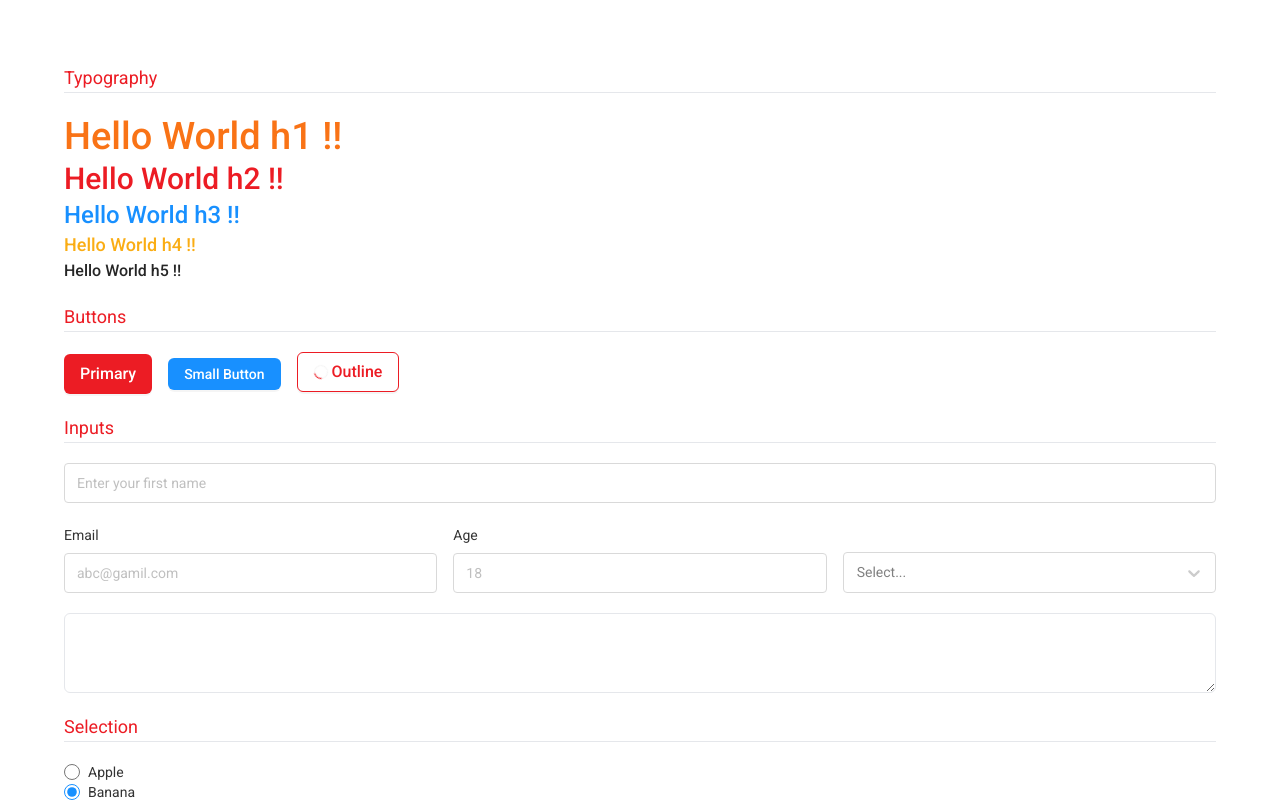
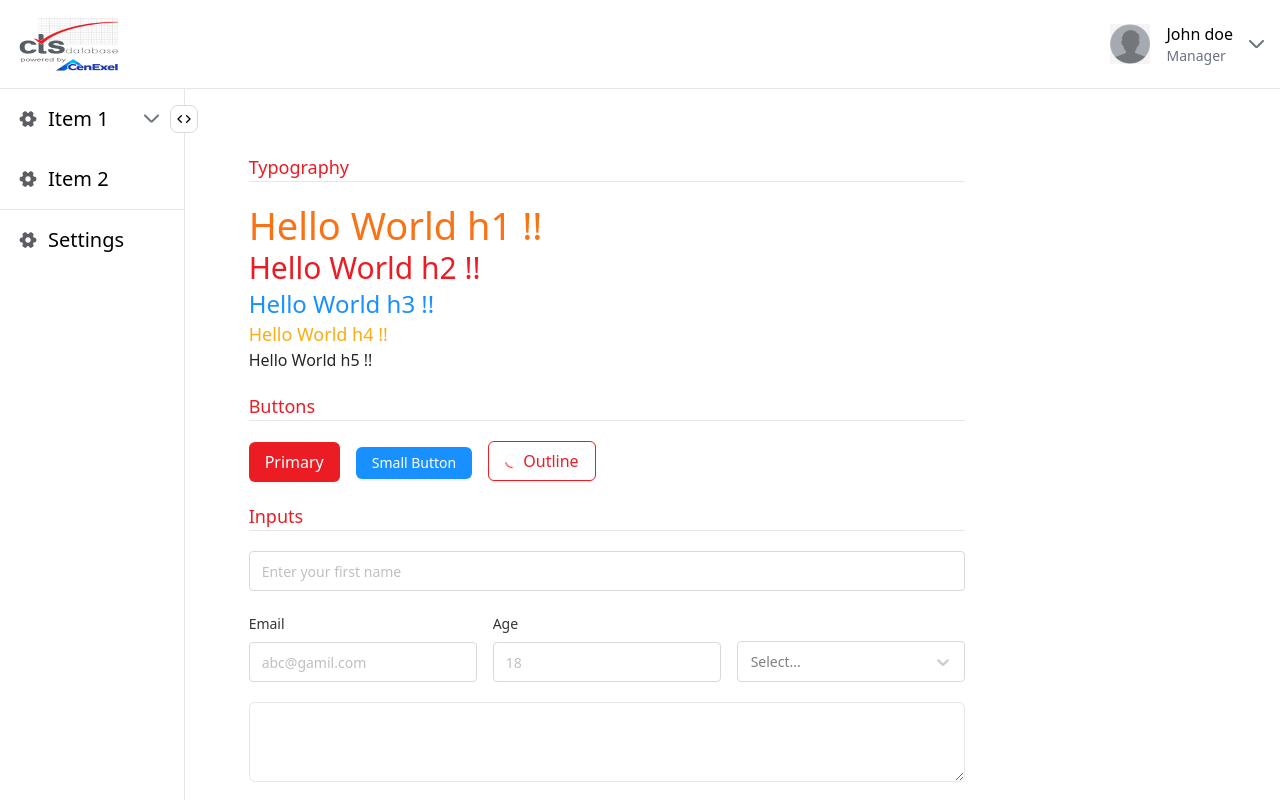
Before and after one commit to Dhruba59/cts, a Next.js app: page / in a window 1280 px wide. Shown: the top 800 px of the page. Built offline with nearby package versions, Linux system fonts and the light colour scheme.

Commit message:
CTS-196 header sidebar ui completed

```diff
--- a/src/app/layout.tsx
+++ b/src/app/layout.tsx
@@ -1,17 +1,38 @@
+import Header from "@/components/header";
 import "./globals.css";
 import type { Metadata } from "next";
 import { Roboto } from "next/font/google";
+import { SettingsIcon } from "@/assets/icons";
+import Sidebar from "@/components/sidebar";
+import { SidebarContextProvider } from "@/context/sidebar-context";
 
-const roboto = Roboto({
-  subsets: ["latin"],
-  weight: ["400", "500", "700"],
-  style: "normal",
-});
+
 
 export const metadata: Metadata = {
   title: "CTS Database",
   description: "Generated by create next app",
 };
+
+const items: any = [
+  {
+    icon: <SettingsIcon className="h-full"/>,
+    text: 'Item 1',
+    subitems: [
+      {
+        icon: <SettingsIcon />,
+        text: 'Subitem 1',
+      },
+      {
+        icon: <SettingsIcon />,
+        text: 'Subitem 2',
+      },
+    ],
+  },
+  {
+    icon: <SettingsIcon />,
+    text: 'Item 2',
+  },
+];
 
 export default function RootLayout({
   children,
@@ -20,7 +41,15 @@ export default function RootLayout({
 }) {
   return (
     <html lang="en">
-      <body className={roboto.className}>{children}</body>
+      <body>
+        <SidebarContextProvider>
+          <Header />
+          <div className="flex">
+            <Sidebar items={items} />
+            {children}
+          </div>
+        </SidebarContextProvider>
+      </body>
     </html>
   );
 }
--- a/src/app/page.tsx
+++ b/src/app/page.tsx
@@ -1,5 +1,5 @@
 "use client";
-import Select from "@/components/ui/select";
+import Select from "@/components/ui/Select";
 import Button from "@/components/ui/button";
 import { Input } from "@/components/ui/input";
 import { RadioButton, RadioGroup } from "@/components/ui/radio";
--- /dev/null
+++ b/src/assets/icons/index.tsx
@@ -0,0 +1,29 @@
+import { SVGAttributes } from "react";
+
+export const DownArrowIcon = ({ width = "15", height = "9", fill = 'none', ...rest }: SVGAttributes<SVGElement>) => (
+  <svg width={width} height={height} viewBox="0 0 15 9" fill="none" xmlns="http://www.w3.org/2000/svg" {...rest}>
+    <path fill-rule="evenodd" clip-rule="evenodd" d="M14.7071 0.292893C14.3166 -0.0976312 13.6834 -0.0976313 13.2929 0.292893L7.5 6.08578L1.70711 0.292891C1.31658 -0.0976335 0.683417 -0.0976336 0.292893 0.292891C-0.0976316 0.683415 -0.0976317 1.31658 0.292893 1.7071L6.08578 7.5C6.86683 8.28105 8.13316 8.28105 8.91421 7.5L14.7071 1.70711C15.0976 1.31658 15.0976 0.683418 14.7071 0.292893Z" fill="#6F767E" />
+  </svg>
+)
+
+export const SettingsIcon = ({ width = "20", height = "20", fill = 'none', ...rest }: SVGAttributes<SVGElement>) => (
+  <svg width={width} height={height} viewBox="0 0 20 20" fill="none" xmlns="http://www.w3.org/2000/svg" {...rest}>
+    <path d="M16.7503 7.68336C15.242 7.68336 14.6253 6.6167 15.3753 5.30836C15.8087 4.55003 15.5503 3.58336 14.792 3.15003L13.3503 2.32503C12.692 1.93336 11.842 2.1667 11.4503 2.82503L11.3587 2.98336C10.6087 4.2917 9.37533 4.2917 8.61699 2.98336L8.52533 2.82503C8.15033 2.1667 7.30033 1.93336 6.64199 2.32503L5.20033 3.15003C4.44199 3.58336 4.18366 4.55836 4.61699 5.3167C5.37533 6.6167 4.75866 7.68336 3.25033 7.68336C2.38366 7.68336 1.66699 8.3917 1.66699 9.2667V10.7334C1.66699 11.6 2.37533 12.3167 3.25033 12.3167C4.75866 12.3167 5.37533 13.3834 4.61699 14.6917C4.18366 15.45 4.44199 16.4167 5.20033 16.85L6.64199 17.675C7.30033 18.0667 8.15033 17.8334 8.54199 17.175L8.63366 17.0167C9.38366 15.7084 10.617 15.7084 11.3753 17.0167L11.467 17.175C11.8587 17.8334 12.7087 18.0667 13.367 17.675L14.8087 16.85C15.567 16.4167 15.8253 15.4417 15.392 14.6917C14.6337 13.3834 15.2503 12.3167 16.7587 12.3167C17.6253 12.3167 18.342 11.6084 18.342 10.7334V9.2667C18.3337 8.40003 17.6253 7.68336 16.7503 7.68336ZM10.0003 12.7084C8.50866 12.7084 7.29199 11.4917 7.29199 10C7.29199 8.50836 8.50866 7.2917 10.0003 7.2917C11.492 7.2917 12.7087 8.50836 12.7087 10C12.7087 11.4917 11.492 12.7084 10.0003 12.7084Z" fill="#5C5E64" />
+  </svg>
+)
+
+export const SidebarToggleIcon = ({ width = "20", height = "17", fill = 'none', ...rest }: SVGAttributes<SVGElement>) => (
+  <svg width="20" height="17" viewBox="0 0 20 17" fill="none" xmlns="http://www.w3.org/2000/svg" {...rest}>
+    <path d="M0 0.5H20V2.5H0V0.5ZM0 6.07L3.887 8.5L0 10.93V6.07ZM5 7.5H20V9.5H5V7.5ZM0 14.5H20V16.5H0V14.5Z" fill="#262626" />
+  </svg>
+)
+
+
+export const SidebarToggleIcon2 = ({ width = "28", height = "28", fill = 'none', ...rest }: SVGAttributes<SVGElement>) => (
+  <svg width="28" height="28" viewBox="0 0 28 28" fill="none" xmlns="http://www.w3.org/2000/svg" {...rest}>
+    <rect width="28" height="28" rx="8" fill="white" />
+    <path d="M11.8044 11.1381C12.0648 10.8777 12.0648 10.4556 11.8044 10.1953C11.5441 9.93491 11.122 9.93491 10.8616 10.1953L7.52827 13.5286C7.26792 13.7889 7.26792 14.2111 7.52827 14.4714L10.8616 17.8047C11.122 18.0651 11.5441 18.0651 11.8044 17.8047C12.0648 17.5444 12.0648 17.1223 11.8044 16.8619L8.94248 14L11.8044 11.1381Z" fill="black" />
+    <path d="M17.1377 10.1953C16.8774 9.93491 16.4553 9.93491 16.1949 10.1953C15.9346 10.4556 15.9346 10.8777 16.1949 11.1381L19.0569 14L16.1949 16.8619C15.9346 17.1223 15.9346 17.5444 16.1949 17.8047C16.4553 18.0651 16.8774 18.0651 17.1377 17.8047L20.4711 14.4714C20.7314 14.2111 20.7314 13.7889 20.4711 13.5286L17.1377 10.1953Z" fill="black" />
+    <rect x="0.5" y="0.5" width="27" height="27" rx="7.5" stroke="black" stroke-opacity="0.15" />
+  </svg>
+)
--- /dev/null
+++ b/src/components/header/header.tsx
@@ -0,0 +1,43 @@
+'use client';
+import { useState } from 'react';
+import Image from 'next/image';
+import Link from 'next/link';
+
+import logo from '@/assets/image/cts-logo.png';
+import userAvatar from '@/assets/image/dummy-avatar.png';
+import { DownArrowIcon, SidebarToggleIcon } from '@/assets/icons';
+import { useSidebarContext } from '@/context/sidebar-context';
+
+const Header = () => {
+  const [isPopupOpen, setIsPopupOpen] = useState<boolean>(false);
+  const {isSidebarOpen, setIsSidebarOpen} = useSidebarContext();
+
+  const handleTogglePopup = () => {
+    setIsPopupOpen(!isPopupOpen);
+  }
+
+  const toggleSidebar = () => {
+    setIsSidebarOpen(!isSidebarOpen);
+  }
+
+  return (
+    <div className="w-full p-4 flex justify-between items-center border-b ">
+      <SidebarToggleIcon className='cursor-pointer block md:hidden' onClick={toggleSidebar} />
+      <div className="flex items-center">
+        <Link href="/">
+          <Image src={logo} alt="logo" />
+        </Link>
+      </div>
+      <div className='flex items-center gap-x-4'>
+        <Image src={userAvatar} alt='user-photo' height={40} width={40}/>
+        <span>
+          <h5>John doe</h5>
+          <p className='text-sm font-normal text-gray-500'>Manager</p>
+        </span>
+        <DownArrowIcon className='cursor-pointer' onClick={handleTogglePopup}/>
+      </div>
+    </div>
+  );
+};
+
+export default Header;
--- /dev/null
+++ b/src/components/header/index.ts
@@ -0,0 +1,3 @@
+import Header from "./header";
+
+export default Header;
--- /dev/null
+++ b/src/components/sidebar/index.ts
@@ -0,0 +1,3 @@
+import Sidebar from "./sidebar";
+
+export default Sidebar;
--- /dev/null
+++ b/src/components/sidebar/sidebar-item.tsx
@@ -0,0 +1,41 @@
+'use client';
+import { DownArrowIcon } from '@/assets/icons';
+import { SidebarItemProps } from '@/model/layout';
+import { Fragment, useState } from 'react';
+
+const SidebarItem = ({ icon, text, subitems, showIconOnly=false }: SidebarItemProps) => {
+  const [expanded, setExpanded] = useState(false);
+
+  const toggleExpand = () => {
+    setExpanded(!expanded);
+  };
+
+  return (
+    <Fragment>
+      <div
+        className="flex items-center gap-x-2 px-4 py-2 my-2 rounded-sm cursor-pointer hover:bg-gray-100"
+        onClick={toggleExpand}
+      >
+        <div className="w-6 h-6 flex justify-center items-center">{icon}</div>
+        {!showIconOnly && <div className="flex-grow font-medium text-xl">{text}</div> }
+        {subitems && !showIconOnly && (
+          <div className="w-6 h-6 ml-2">
+            <DownArrowIcon className={`h-full ${expanded ? 'rotate-180' : ''}`}/>
+          </div>
+        )}
+      </div>
+
+      {subitems && !showIconOnly &&
+        <div className={`ml-6 my-2 border-l border-l-[#b3b2b2]  ${expanded
+          ? 'h-auto'
+          : 'h-0 invisible'} transition duration-300`}>
+          {subitems?.map((subitem, index) => (
+            <SidebarItem key={index} {...subitem} showIconOnly={showIconOnly}/>
+          ))}
+        </div>
+      }
+    </Fragment>
+  );
+};
+
+export default SidebarItem;
--- /dev/null
+++ b/src/components/sidebar/sidebar.tsx
@@ -0,0 +1,36 @@
+'use client';
+import { useEffect, useState } from 'react';
+import SidebarItem from './sidebar-item';
+import { SettingsIcon, SidebarToggleIcon2 } from '@/assets/icons';
+import { SidebarProps } from '@/model/layout';
+import { useSidebarContext } from '@/context/sidebar-context';
+
+const Sidebar: React.FC<SidebarProps> = ({ items }) => {
+  const {isSidebarOpen, setIsSidebarOpen} = useSidebarContext();
+  const [isSidebarMinimize, setIsSidebarMinimize] = useState<boolean>(false);
+
+  useEffect(() => {
+    if (window) {
+      window.addEventListener("resize", (e: any) => {
+        if (e.target?.innerWidth && e.target?.innerWidth < 768) {
+          setIsSidebarOpen(false);
+        } else {
+          setIsSidebarOpen(true);
+        }
+      });
+    }
+  }, []);
+
+  return (
+    <div className={`relative bg-white h-screen text-black border-r ${isSidebarOpen ? 'block' : 'hidden'}`}>
+      <SidebarToggleIcon2 className='absolute -right-[14px] top-4 cursor-pointer hidden md:block' onClick={() => setIsSidebarMinimize(!isSidebarMinimize)}/>
+      {items.map((item, index) => (
+        <SidebarItem key={index} {...item} showIconOnly={isSidebarMinimize}/>
+      ))}
+      <hr />
+      <SidebarItem icon={<SettingsIcon />} text='Settings' showIconOnly={isSidebarMinimize} />
+    </div>
+  );
+};
+
+export default Sidebar;
--- /dev/null
+++ b/src/context/sidebar-context.tsx
@@ -0,0 +1,31 @@
+'use client';
+import { SidebarContextProviderProps, SidebarContextType } from "@/model/context";
+import { createContext, useContext, useEffect, useState } from "react";
+
+const SidebarContext = createContext<SidebarContextType>(null!);
+
+export const SidebarContextProvider = ({children}: SidebarContextProviderProps) => {
+  const [isSidebarOpen, setIsSidebarOpen] = useState<boolean>(false);
+
+  useEffect(() => {
+    if (window && window.innerWidth < 768) {
+      setIsSidebarOpen(false);
+    } else {
+      setIsSidebarOpen(true);
+    }
+  }, []);
+
+  return (
+    <SidebarContext.Provider value={{isSidebarOpen, setIsSidebarOpen}}>
+      {children}
+    </SidebarContext.Provider>
+  );
+}
+
+export const useSidebarContext = () => {
+  const context = useContext(SidebarContext);
+  if(!context) {
+    throw new Error('Use sidebar context inside the Sidebar Context!');
+  }
+  return context;
+}
--- /dev/null
+++ b/src/model/context.ts
@@ -0,0 +1,10 @@
+import { Dispatch, ReactNode, SetStateAction } from "react";
+
+export interface SidebarContextType {
+  isSidebarOpen: boolean;
+  setIsSidebarOpen: Dispatch<SetStateAction<boolean>>;
+}
+
+export interface SidebarContextProviderProps {
+  children: ReactNode;
+}
--- /dev/null
+++ b/src/model/layout.ts
@@ -0,0 +1,12 @@
+import { ReactNode } from "react";
+
+export interface SidebarItemProps {
+  icon: ReactNode;
+  text: string;
+  subitems?: SidebarItemProps[];
+  showIconOnly?: boolean;
+};
+
+export interface SidebarProps {
+  items: SidebarItemProps[];
+};
```
Also changed, not shown: src/assets/image/cts-logo.png (added), src/assets/image/dummy-avatar.png (added).
